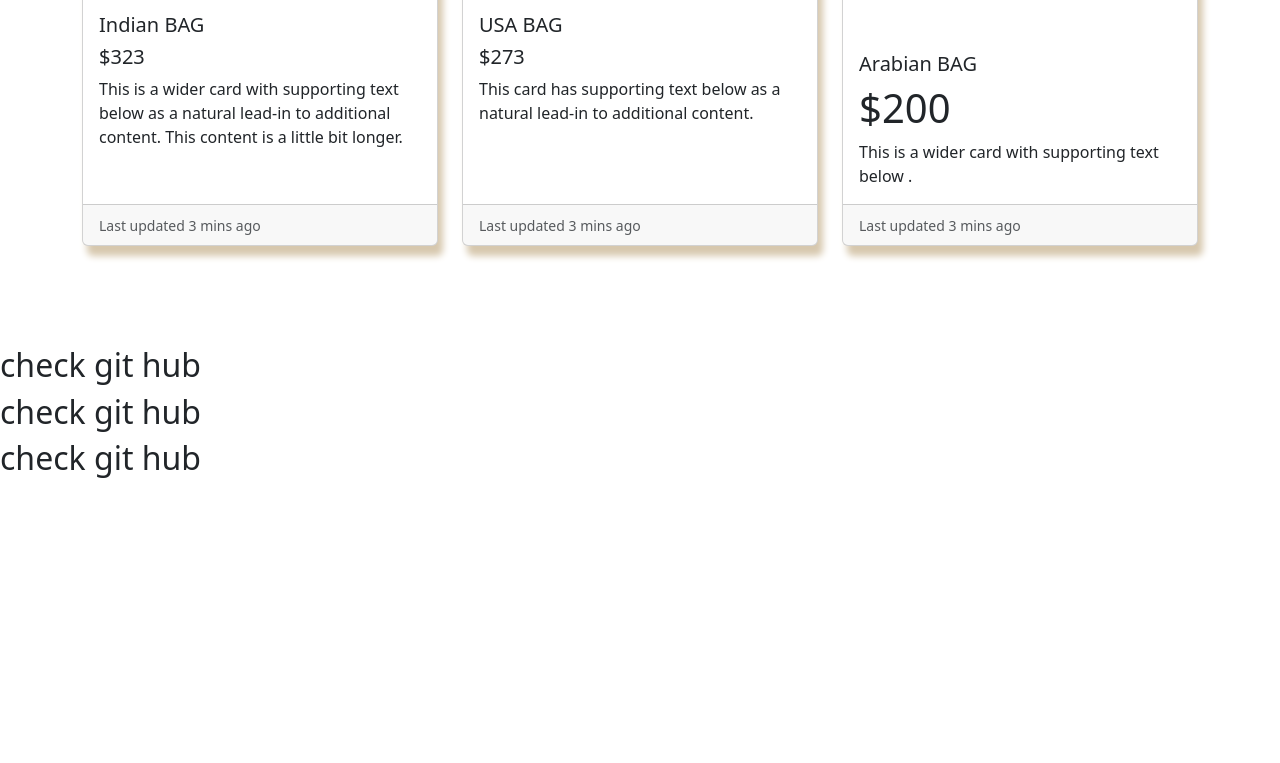
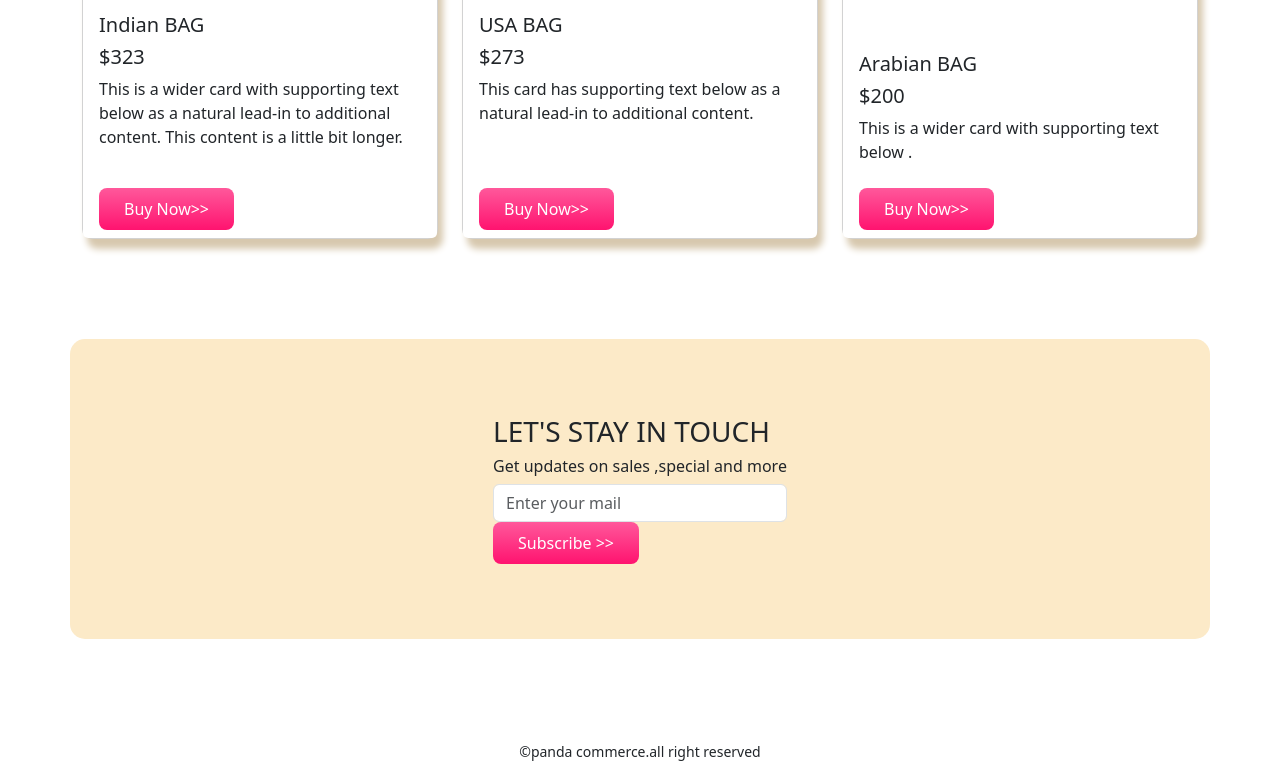
Before and after one commit to ahm-amdad/panda, a plain HTML site: page index.html in a window 1280 px wide. Shown: the part 1824-2587 px from the top of the page. Before the commit the page ends 2310 px from the top, so only its background shows below. Drawn offline with nearby package versions, Linux system fonts and the light colour scheme.

Commit message:
complete panda commerce

```diff
--- a/index.html
+++ b/index.html
@@ -22,7 +22,8 @@
                       <a class="nav-link active" aria-current="page" href="#">Home</a>
                       <a class="nav-link" href="#shose">shose</a>
                       <a class="nav-link" href="#backpack">Backpack</a>
-                      <a class="nav-link " aria-disabled="true">Subscribe</a>
+                      <a class="nav-link" href="#subscribe">Subscribe</a>
+
                     </div>
                   </div>
                 </div>
@@ -177,7 +178,7 @@
                   <p class="card-text">This is a wider card with supporting text below as a natural lead-in to additional content. This content is a little bit longer.</p>
                 </div>
                 <div class="card-footer">
-                  <small class="text-body-secondary">Last updated 3 mins ago</small>
+                  <button class="buy-now-button">Buy Now>></button>
                 </div>
               </div>
             </div>
@@ -190,7 +191,7 @@
                   <p class="card-text">This card has supporting text below as a natural lead-in to additional content.</p>
                 </div>
                 <div class="card-footer">
-                  <small class="text-body-secondary">Last updated 3 mins ago</small>
+                  <button class="buy-now-button">Buy Now>></button>
                 </div>
               </div>
             </div>
@@ -199,20 +200,28 @@
                 <img src="images/bag3.png" class="card-img-top" alt="...">
                 <div class="card-body">
                   <h5 class="card-title">Arabian BAG</h5>
-                  <h1>$200</h1>
+                  <h5>$200</h5>
                   <p class="card-text">This is a wider card with supporting text below .</p>
                 </div>
                 <div class="card-footer">
-                  <small class="text-body-secondary">Last updated 3 mins ago</small>
+                  <button class="buy-now-button">Buy Now>></button>
                 </div>
               </div>
             </div>
           </div>
         </div>
+        <div class="container d-flex justify-content-center align-items-center orange-bg" id="subscribe">
+          <div>
+            <h3>LET'S STAY IN TOUCH</h3>
+            <h6>Get updates on sales ,special and more</h6>
+            <input class="form-control" type="mail" placeholder="Enter your mail">
+            <button class="buy-now-button">Subscribe >></button>
+          </div>
+        </div>
 
-<h2>check git hub</h2>
-<h2>check git hub</h2>
-<h2>check git hub</h2>
+        <footer style="text-align:center;">
+          <small >&copy;panda commerce.all right reserved</small>
+        </footer>
        <script src="https://cdn.jsdelivr.net/npm/bootstrap@5.3.2/dist/js/bootstrap.bundle.min.js">
 
        </script>
--- a/style.css
+++ b/style.css
@@ -38,5 +38,13 @@
 }
 .card{
     boder:none;
+    border-radius: 10px;
     box-shadow: 5px 10px 7px rgb(215, 200, 174);
 }
+.card-footer{
+    background-color: white;
+    border-top:none;
+}
+#subscribe{
+    height:300px;
+}
```
